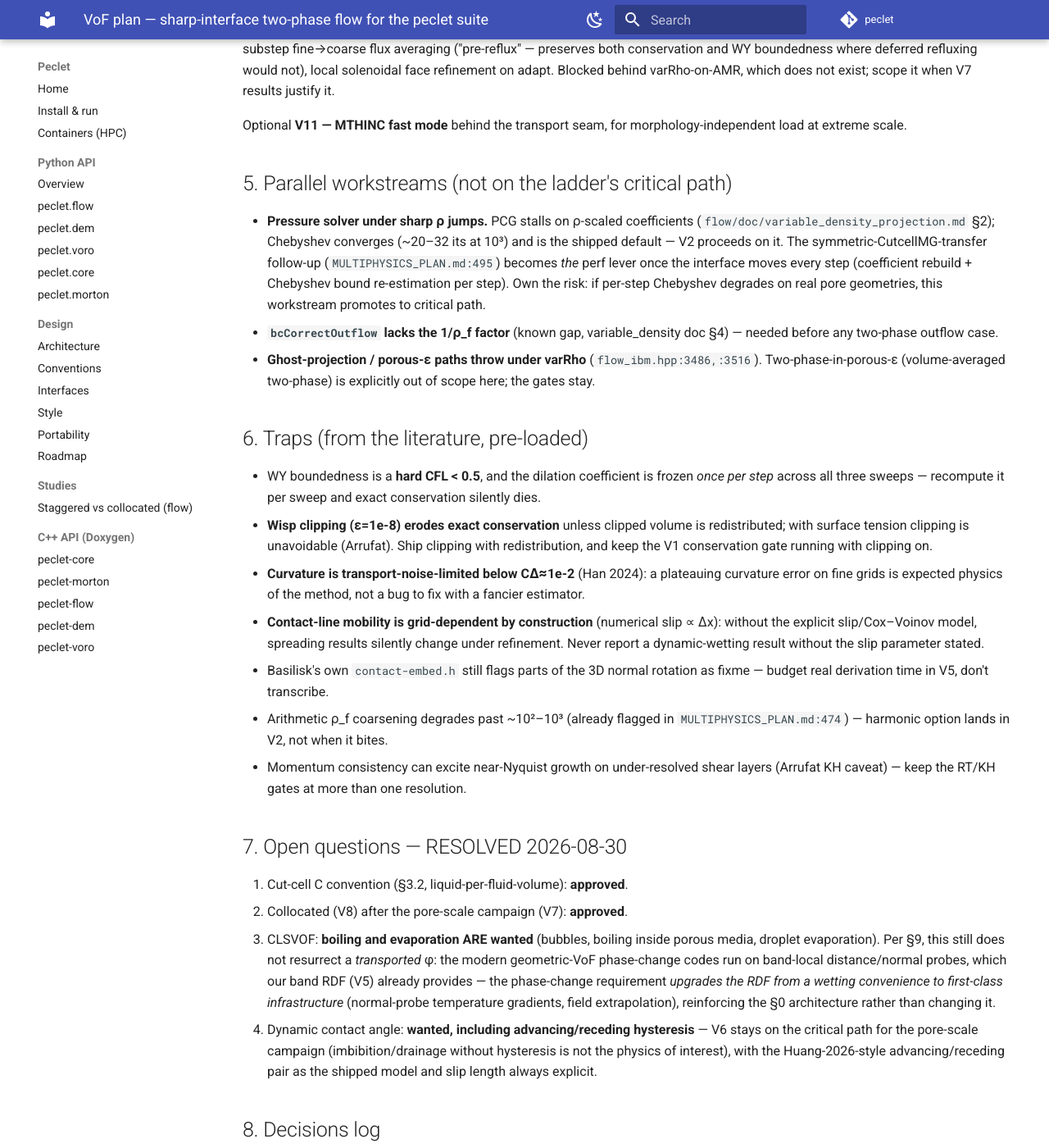
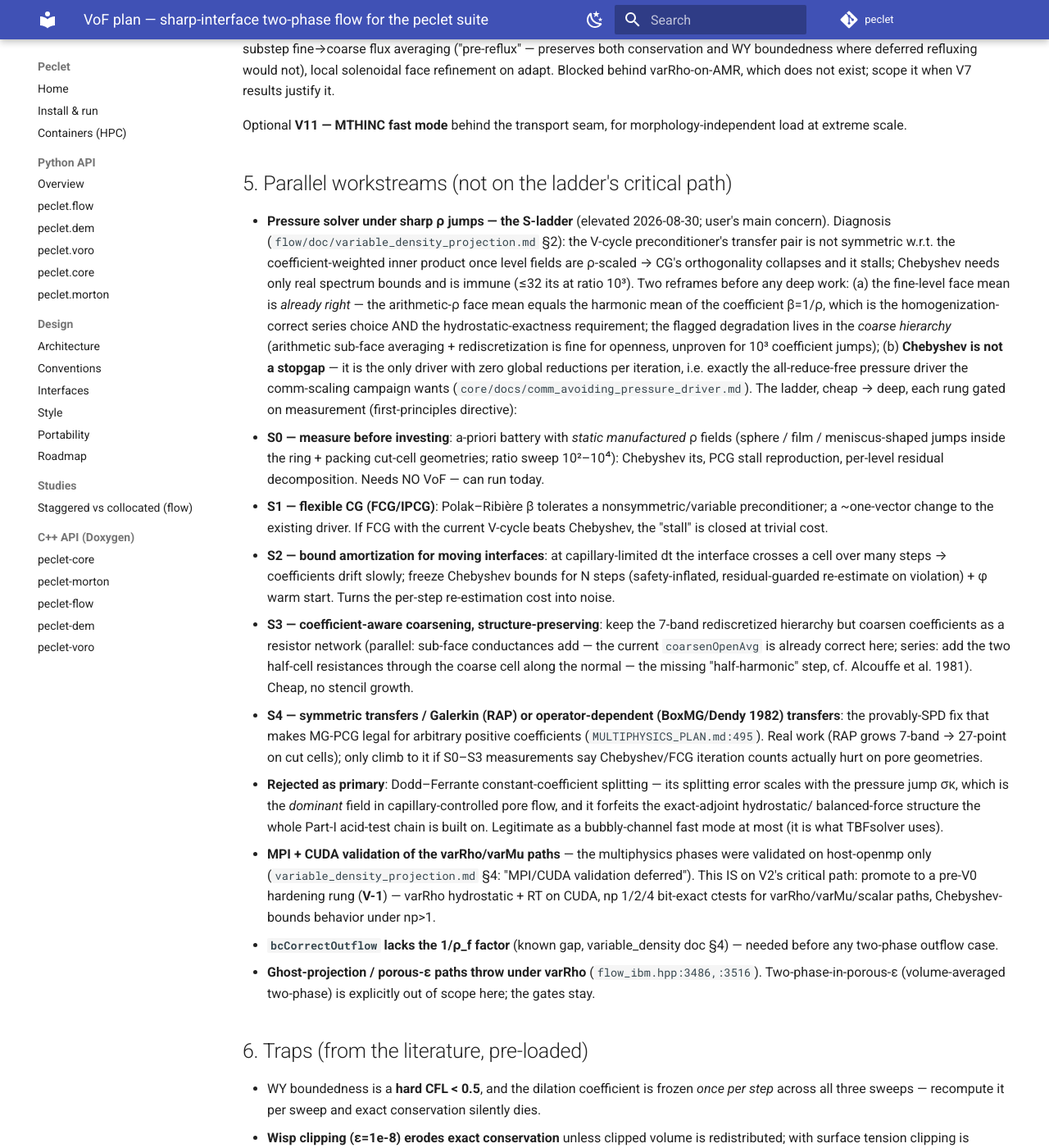
Before and after one commit to computational-chemical-engineering/peclet, an MkDocs documentation site: the page built from docs/VOF_PLAN.md, in a window 1280 px wide and 1400 px high, scrolled down 4960 px. Shown: the whole window at 82% size. Built offline with MkDocs 1.6.1 and Material for MkDocs 9.7.7, drawn with Linux system fonts in a browser that asks for light colours; comment, search, counter and statistics services are not loaded.

Commit message:
VOF_PLAN: S-ladder for the varRho pressure driver + V-1 MPI/CUDA hardening rung
Reframes: fine-level arithmetic-rho face mean is already the harmonic-in-beta
homogenization choice (the issue is coarse-hierarchy coefficient handling, not the
face mean); Chebyshev = the all-reduce-free driver the comm campaign wants, not a
stopgap. Ladder S0 (measure on static manufactured rho fields, no VoF needed) ->
S1 flexible CG -> S2 bound amortization at capillary dt -> S3 resistor-network
series-harmonic coarsening -> S4 Galerkin/BoxMG symmetric transfers. Dodd-Ferrante
splitting rejected as primary (splitting error ~ sigma*kappa). V-1: CUDA+MPI
validation of varRho/varMu promoted onto the critical path.

Co-Authored-By: Claude Fable 5 <noreply@anthropic.com>
Claude-Session: https://claude.ai/code/session_014qvoYadT5tXKFrJ7H9uhEB

```diff
--- a/docs/VOF_PLAN.md
+++ b/docs/VOF_PLAN.md
@@ -222,12 +222,51 @@ load at extreme scale.
 
 ## 5. Parallel workstreams (not on the ladder's critical path)
 
-- **Pressure solver under sharp ρ jumps.** PCG stalls on ρ-scaled coefficients
-  (`flow/doc/variable_density_projection.md` §2); Chebyshev converges (~20–32 its at 10³)
-  and is the shipped default — V2 proceeds on it. The symmetric-CutcellMG-transfer follow-up
-  (`MULTIPHYSICS_PLAN.md:495`) becomes *the* perf lever once the interface moves every step
-  (coefficient rebuild + Chebyshev bound re-estimation per step). Own the risk: if per-step
-  Chebyshev degrades on real pore geometries, this workstream promotes to critical path.
+- **Pressure solver under sharp ρ jumps — the S-ladder** (elevated 2026-08-30; user's main
+  concern). Diagnosis (`flow/doc/variable_density_projection.md` §2): the V-cycle
+  preconditioner's transfer pair is not symmetric w.r.t. the coefficient-weighted inner
+  product once level fields are ρ-scaled → CG's orthogonality collapses and it stalls;
+  Chebyshev needs only real spectrum bounds and is immune (≤32 its at ratio 10³). Two
+  reframes before any deep work: (a) the fine-level face mean is *already right* — the
+  arithmetic-ρ face mean equals the harmonic mean of the coefficient β=1/ρ, which is the
+  homogenization-correct series choice AND the hydrostatic-exactness requirement; the
+  flagged degradation lives in the *coarse hierarchy* (arithmetic sub-face averaging +
+  rediscretization is fine for openness, unproven for 10³ coefficient jumps); (b)
+  **Chebyshev is not a stopgap** — it is the only driver with zero global reductions per
+  iteration, i.e. exactly the all-reduce-free pressure driver the comm-scaling campaign
+  wants (`core/docs/comm_avoiding_pressure_driver.md`). The ladder, cheap → deep, each
+  rung gated on measurement (first-principles directive):
+  - **S0 — measure before investing**: a-priori battery with *static manufactured* ρ
+    fields (sphere / film / meniscus-shaped jumps inside the ring + packing cut-cell
+    geometries; ratio sweep 10²–10⁴): Chebyshev its, PCG stall reproduction, per-level
+    residual decomposition. Needs NO VoF — can run today.
+  - **S1 — flexible CG (FCG/IPCG)**: Polak–Ribière β tolerates a nonsymmetric/variable
+    preconditioner; a ~one-vector change to the existing driver. If FCG with the current
+    V-cycle beats Chebyshev, the "stall" is closed at trivial cost.
+  - **S2 — bound amortization for moving interfaces**: at capillary-limited dt the
+    interface crosses a cell over many steps → coefficients drift slowly; freeze Chebyshev
+    bounds for N steps (safety-inflated, residual-guarded re-estimate on violation) +
+    φ warm start. Turns the per-step re-estimation cost into noise.
+  - **S3 — coefficient-aware coarsening, structure-preserving**: keep the 7-band
+    rediscretized hierarchy but coarsen coefficients as a resistor network (parallel:
+    sub-face conductances add — the current `coarsenOpenAvg` is already correct here;
+    series: add the two half-cell resistances through the coarse cell along the normal —
+    the missing "half-harmonic" step, cf. Alcouffe et al. 1981). Cheap, no stencil growth.
+  - **S4 — symmetric transfers / Galerkin (RAP) or operator-dependent (BoxMG/Dendy 1982)
+    transfers**: the provably-SPD fix that makes MG-PCG legal for arbitrary positive
+    coefficients (`MULTIPHYSICS_PLAN.md:495`). Real work (RAP grows 7-band → 27-point on
+    cut cells); only climb to it if S0–S3 measurements say Chebyshev/FCG iteration counts
+    actually hurt on pore geometries.
+  - **Rejected as primary**: Dodd–Ferrante constant-coefficient splitting — its splitting
+    error scales with the pressure jump σκ, which is the *dominant* field in
+    capillary-controlled pore flow, and it forfeits the exact-adjoint hydrostatic/
+    balanced-force structure the whole Part-I acid-test chain is built on. Legitimate as a
+    bubbly-channel fast mode at most (it is what TBFsolver uses).
+- **MPI + CUDA validation of the varRho/varMu paths** — the multiphysics phases were
+  validated on host-openmp only (`variable_density_projection.md` §4: "MPI/CUDA validation
+  deferred"). This IS on V2's critical path: promote to a pre-V0 hardening rung (**V-1**)
+  — varRho hydrostatic + RT on CUDA, np 1/2/4 bit-exact ctests for varRho/varMu/scalar
+  paths, Chebyshev-bounds behavior under np>1.
 - **`bcCorrectOutflow` lacks the 1/ρ_f factor** (known gap, variable_density doc §4) —
   needed before any two-phase outflow case.
 - **Ghost-projection / porous-ε paths throw under varRho** (`flow_ibm.hpp:3486,:3516`).
```
